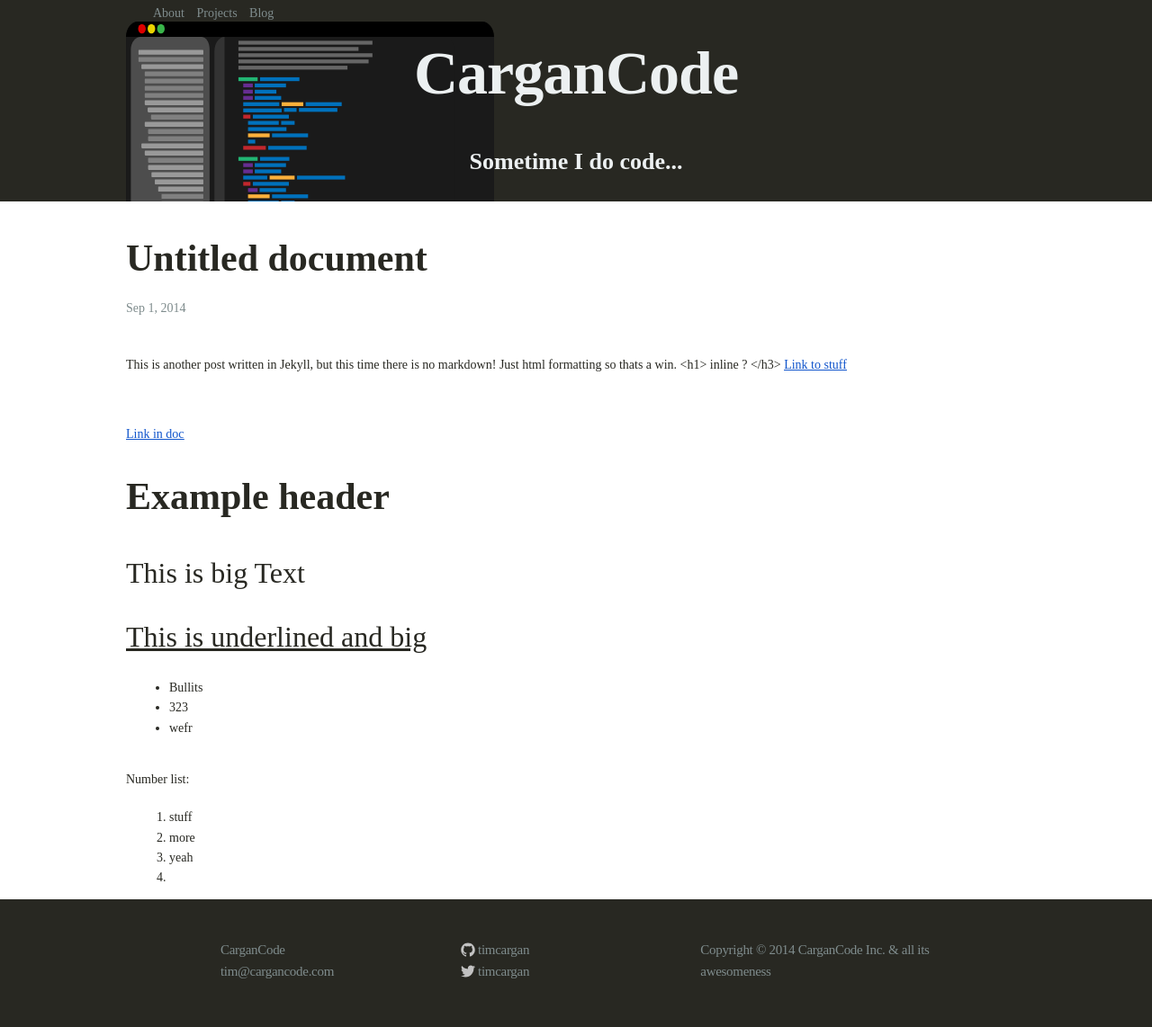
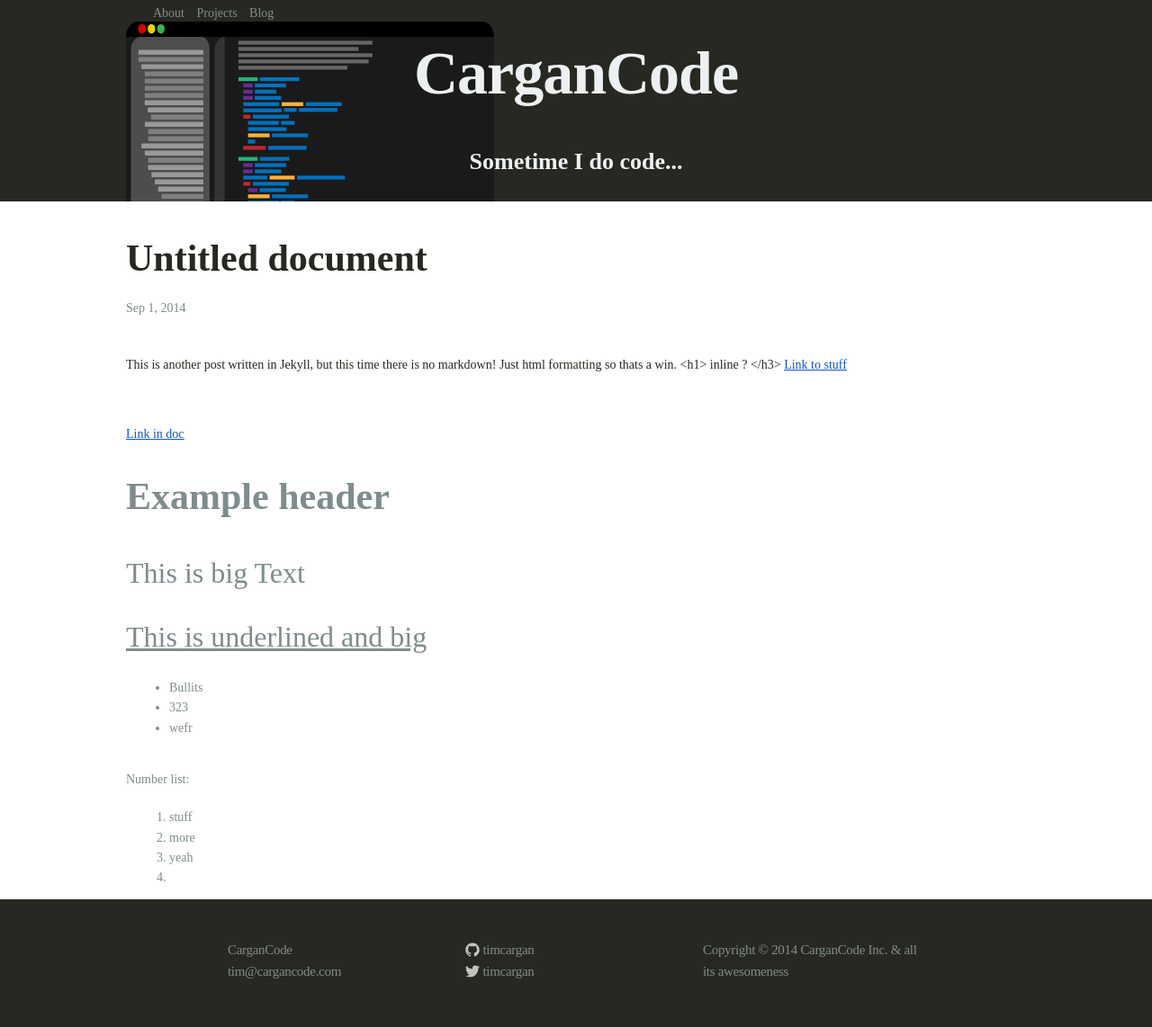
Before and after one commit to CarganCode/CarganCode.github.io, a Jekyll site: the page built from _posts/2014-9-1-Untitled_document.md, in a window 1280 px wide. Shown: the whole page at 90% size. Built offline with Jekyll 4.4.1, drawn with Linux system fonts in a browser that asks for light colours.

Commit message:
Posting Untitled document to blog

```diff
--- a/_posts/2014-9-1-Untitled_document.md
+++ b/_posts/2014-9-1-Untitled_document.md
@@ -3,14 +3,14 @@
 title: Untitled document
 date: 2014-09-01T14:51:11.002Z
 ---
-<body class="c3">
+<body class="c4">
 	<p style="widows:2;orphans:2;direction:ltr">
 		<span>This is another post written in Jekyll, but this time there is no markdown! Just html formatting so thats a win. &lt;h1&gt; inline ? &lt;/h3&gt;</span>
 		<span style="color:#1155cc;text-decoration:underline">
 			<a href="http://www.google.com/url?q=http%3A%2F%2Fteentechny.org&amp;sa=D&amp;sntz=1&amp;usg=AFQjCNEEv18qt_5QBTG6P5DhLE49tZKwsA" style="color:inherit;text-decoration:inherit">Link to stuff</a>
 		</span>
 	</p>
-	<p style="widows:2;orphans:2;direction:ltr;height:11pt">
+	<p style="widows:2;orphans:2;height:11pt;direction:ltr">
 		<span />
 	</p>
 	<p style="widows:2;orphans:2;direction:ltr">
@@ -19,7 +19,7 @@
 		</span>
 	</p>
 	<h2 style="widows:2;orphans:2;direction:ltr;page-break-after:avoid">
-
+		<a />
 		<span>Example header</span>
 	</h2>
 	<p style="widows:2;orphans:2;direction:ltr">
@@ -39,7 +39,7 @@
 			<span>wefr</span>
 		</li>
 	</ul>
-	<p style="widows:2;orphans:2;direction:ltr;height:11pt">
+	<p style="widows:2;orphans:2;height:11pt;direction:ltr">
 		<span />
 	</p>
 	<p style="widows:2;orphans:2;direction:ltr">
```
